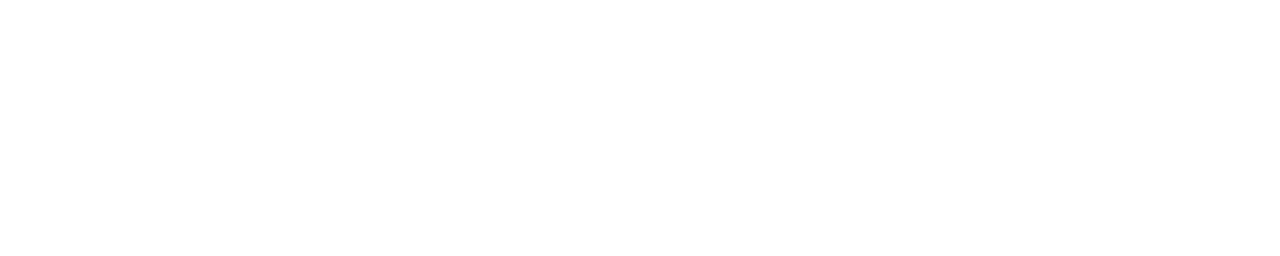
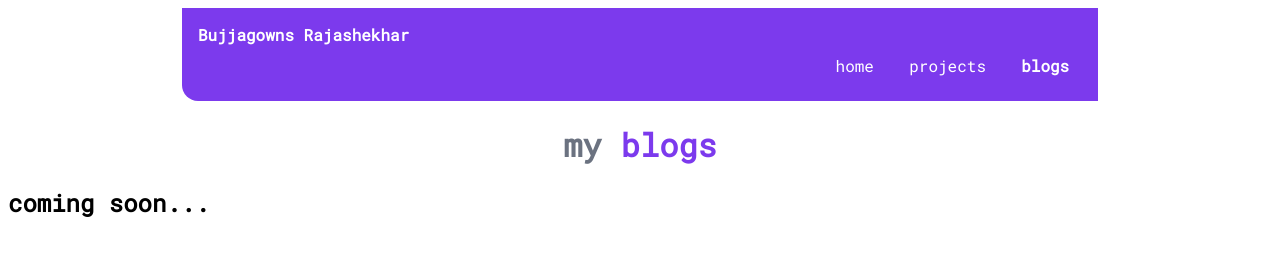
Before and after one commit to b-rajshekar/rajshekar-portfolio, a plain HTML site: page blogs.html in a window 1280 px wide. Drawn offline with Linux system fonts and the light colour scheme.

Commit message:
sections
--> Added nav bar to blogs and projects section.
-->fixed alignment of nav bar.
-->fixed CSS styling
-->class changes in nav bar

```diff
--- a/blogs.html
+++ b/blogs.html
@@ -0,0 +1,30 @@
+<!DOCTYPE html>
+<html lang="en">
+<head>
+    <link rel="stylesheet" href="style.css">
+    <meta charset="UTF-8">
+    <meta http-equiv="X-UA-Compatible" content="IE=edge">
+    <meta name="viewport" content="width=device-width, initial-scale=1.0">
+    <title>Blogs</title>
+</head>
+<body>
+    <nav class="navigation container">
+        <div class="brand">Bujjagowns Rajashekhar</div>
+        <ul class="list-non-bullet nav-pills">
+            <li class="list-item-inline">
+                <a href="/" class="link">home</a>
+            </li>
+            <li class="list-item-inline">
+                <a href="projects.html" class="link">projects</a>
+            </li>
+            <li class="list-item-inline">
+                <a href="blogs.html" class="link active">blogs</a>
+            </li>
+        </ul>
+    </nav>
+    <header class="hero section">
+        <h1 class="hero-heading">my <span class="heading-inverted"> blogs</span></h1>
+    </header>
+    <h2>coming soon...</h2>
+</body>
+</html>
--- a/style.css
+++ b/style.css
@@ -41,6 +41,11 @@ body {
     font-weight: bold;
 }
 
+.navigation .nav-pills {
+    text-align: right;
+    margin: 0.6rem 1rem;
+  }
+
 /* header */
 .hero {
     color: var(--dark-gray);
@@ -51,6 +56,10 @@ body {
     max-width: 350px;
     margin: auto;
     display: block;
+}
+
+.heading-inverted {
+    color: var(--primary);
 }
 
 /* section */
@@ -76,7 +85,7 @@ body {
     margin: auto;
     padding-left: 1rem;
     padding-left: 1rem;
-    max-width: 600px;
+    max-width: 900px;
 }
 
 /* lists style*/
```
Also changed, not shown: index.html (+4 -4 lines), projects.html (+30 -0 lines).
